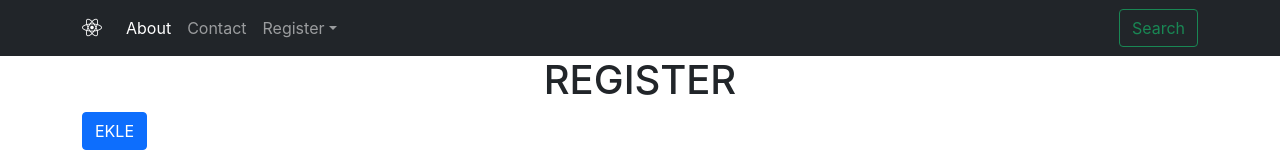
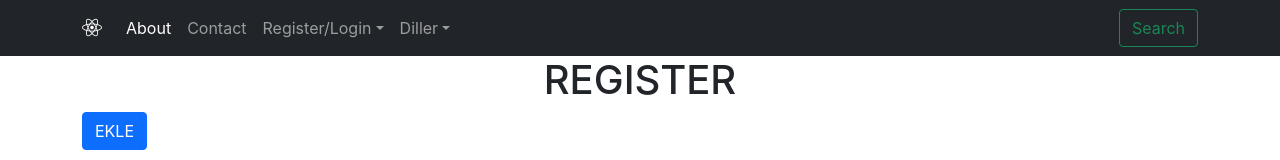
Before and after one commit to hamitmizrak/Ecodation_Blog_Project5, a React (Create React App) app in the folder frontend/blog/: page / in a window 1280 px wide. Shown: the top 160 px of the page. Built offline with nearby package versions, Linux system fonts and the light colour scheme; no server answers.

Commit message:
i18n(internationalization) continue...

```diff
--- a/frontend/blog/src/component/Header.jsx
+++ b/frontend/blog/src/component/Header.jsx
@@ -1,11 +1,13 @@
 //rcc ==> TAB
 //statefull: state var, render var
 import React from 'react'
+import OtherLanguageReusability from '../internationalization/OtherLanguageReusability'
 
 //Stateless Function
 export default function Header(props) {
     return (
         <>
+            <React.Fragment>
                 <nav className="navbar navbar-expand-sm navbar-dark bg-dark">
                     <div className="container">
                         <a className="navbar-brand" href="#"><i className={props.logo}></i></a>
@@ -16,18 +18,25 @@ export default function Header(props) {
                         <div className="collapse navbar-collapse" id="collapsibleNavId">
                             <ul className="navbar-nav me-auto mt-2 mt-lg-0">
                                 <li className="nav-item">
-                                <a className="nav-link active" href="#" aria-current="page">{props.menu1} <span className="visually-hidden">(current)</span></a>
+                                    <a className="nav-link active" href="#" aria-current="page">{props.menu1} <span className="visually-hidden">{props.current}</span></a>
                                 </li>
                                 <li className="nav-item">
                                     <a className="nav-link" href="#">{props.menu3}</a>
                                 </li>
+
                                 <li className="nav-item dropdown">
-                                <a className="nav-link dropdown-toggle" href="#" id="dropdownId" data-bs-toggle="dropdown" aria-haspopup="true" aria-expanded="false">{props.menu2}</a>
+                                    <a className="nav-link dropdown-toggle" href="#" id="dropdownId" data-bs-toggle="dropdown" aria-haspopup="true" aria-expanded="false">Register/Login</a>
                                     <div className="dropdown-menu" aria-labelledby="dropdownId">
-                                    <a className="dropdown-item" href="#">Action 1</a>
-                                    <a className="dropdown-item" href="#">Action 2</a>
+                                        <a className="dropdown-item" href="#">{props.menu2}</a>
+                                        <a className="dropdown-item" href="#">Login</a>
                                     </div>
                                 </li>
+
+                                <li className="nav-item dropdown">
+                                    {/* i18n addedd */}
+                                    <OtherLanguageReusability />
+                                </li>
+
                             </ul>
                             <form className="d-flex my-2 my-lg-0">
                                 <button className="btn btn-outline-success my-2 my-sm-0" type="submit">Search</button>
@@ -35,8 +44,19 @@ export default function Header(props) {
                         </div>
                     </div>
                 </nav>
+            </React.Fragment>
+        </>
+    ) //end return
+} //end class
 
+//defaultProps
+//defaultProps NOT: default function ve/veya class adıyla aynı olması gerekiyor.
+Header.defaultProps = {
+    current:"Current"
+}
 
-        </>
-    )
-}
+//propTypes
+//Header: Type belirlemek
+// Header.propTypes={
+//     current:propTypes.string.isRequired
+// }
--- a/frontend/blog/src/internationalization/OtherLanguageReusability.jsx
+++ b/frontend/blog/src/internationalization/OtherLanguageReusability.jsx
@@ -25,10 +25,13 @@ function OtherLanguageReusability(props) {
 
     //RETURN
     return (
-        <div className="container">
-            <a className="dropdown-item" href="#" onClick={() => internationalizationLanguage('tr')}>TR</a>
-            <a className="dropdown-item" href="#" onClick={() => internationalizationLanguage('en')}>EN</a>
-        </div>
+        <>
+            <a className="nav-link dropdown-toggle" href="#" id="dropdownIdRegister" data-bs-toggle="dropdown" aria-haspopup="true" aria-expanded="false">Diller</a>
+            <div className="dropdown-menu" aria-labelledby="dropdownIdRegister">
+                <a className="dropdown-item" href="#" onClick={() => internationalizationLanguage('tr')}>TR</a>
+                <a className="dropdown-item" href="#" onClick={() => internationalizationLanguage('en')}>EN</a>
+            </div>
+        </>
     )
 } // end function OtherLanguageReusability
 
--- a/frontend/blog/src/internationalization/i18nlanguage.js
+++ b/frontend/blog/src/internationalization/i18nlanguage.js
@@ -11,7 +11,12 @@ i18n.use(initReactI18next).init({
                "password":"password",
                "submit":"Submit",
                "registerAdd":"Register Add",
-               "registerUpdate":"Register Update"
+               "registerUpdate":"Register Update",
+               "register":"Register",
+               "login":"Login",
+               "about":"About",
+               "contact":"Contact",
+               "search":"Search ...",
             } // translation
         } // end EN
         ,tr:{
@@ -21,7 +26,12 @@ i18n.use(initReactI18next).init({
                "password":"Şifreniz",
                "submit":"Gönder",
                "registerAdd":"Üye Ekle",
-               "registerUpdate":"Üye Güncelle"
+               "registerUpdate":"Üye Güncelle",
+               "register":"Üye Kayıt",
+               "login":"Giriş Yap",
+               "about":"Hakkımızda",
+               "contact":"İletişim",
+               "search":"Arama ...",
             } // translation
         } // end TR
     }, //end resources
```
Lines whose indentation alone changed are shown as unchanged.
